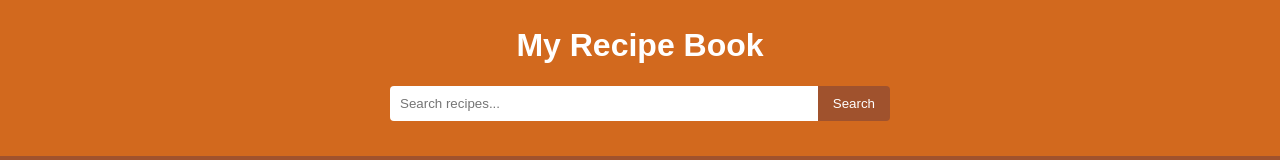
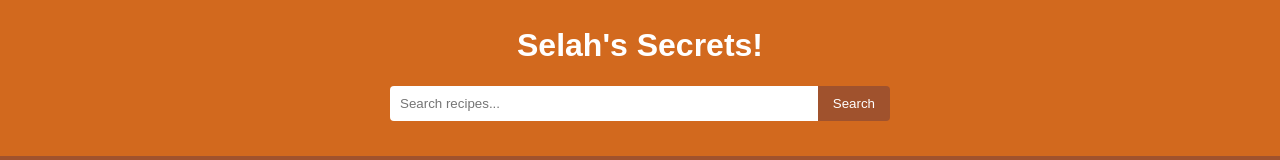
Before and after one commit to Ogendo-star/Recipe-Website, a plain HTML site: page index.html in a window 1280 px wide. Shown: the top 160 px of the page. Drawn offline with Linux system fonts and the light colour scheme.

Commit message:
refine html file

```diff
--- a/index.html
+++ b/index.html
@@ -8,7 +8,7 @@
 </head>
 <body>
     <header>
-        <h1>My Recipe Book</h1>
+        <h1>Selah's Secrets!</h1>
         <div class="search-box">
             <input type="text" id="search-input" placeholder="Search recipes...">
             <button id="search-button">Search</button>
```
Also changed, not shown: 1 other file.
